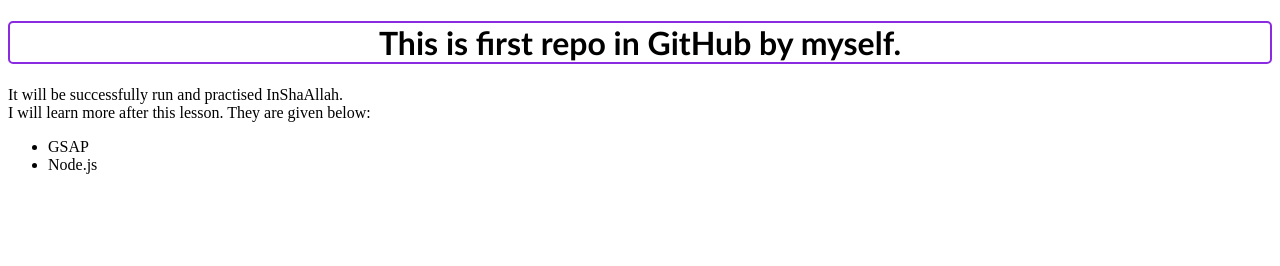
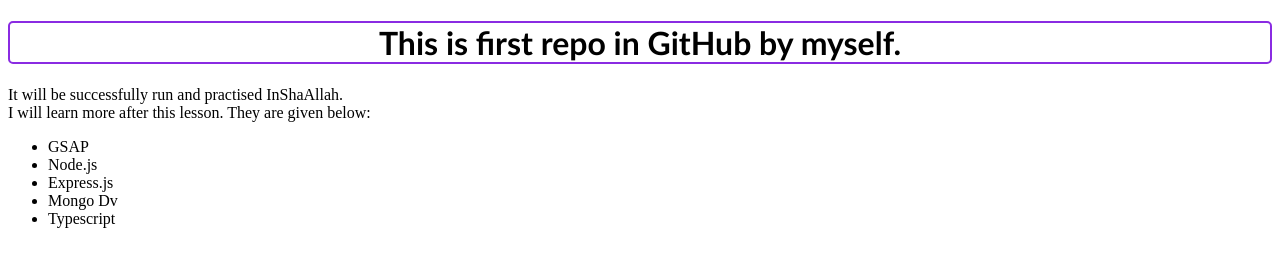
Before and after one commit to Jonyweb24/my-second-repo, a plain HTML site: page index.html in a window 1280 px wide. Drawn offline with Linux system fonts and the light colour scheme.

Commit message:
added html list

```diff
--- a/index.html
+++ b/index.html
@@ -15,6 +15,10 @@
         <ul>
              <li>GSAP</li>
              <li>Node.js</li>
+             <li> Express.js</li>
+             <li>Mongo Dv</li>
+             <li>Typescript</li>
+
 
         </ul>
     </div>
```
